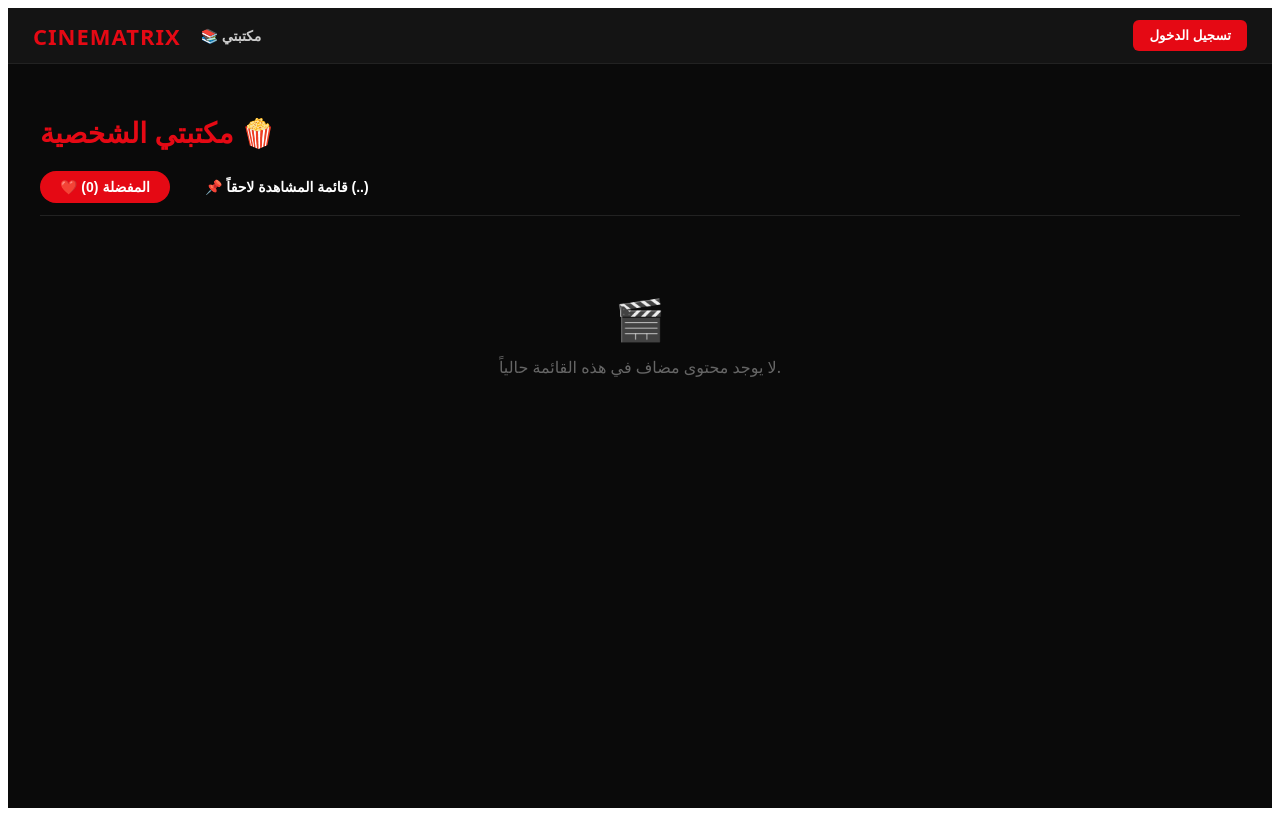
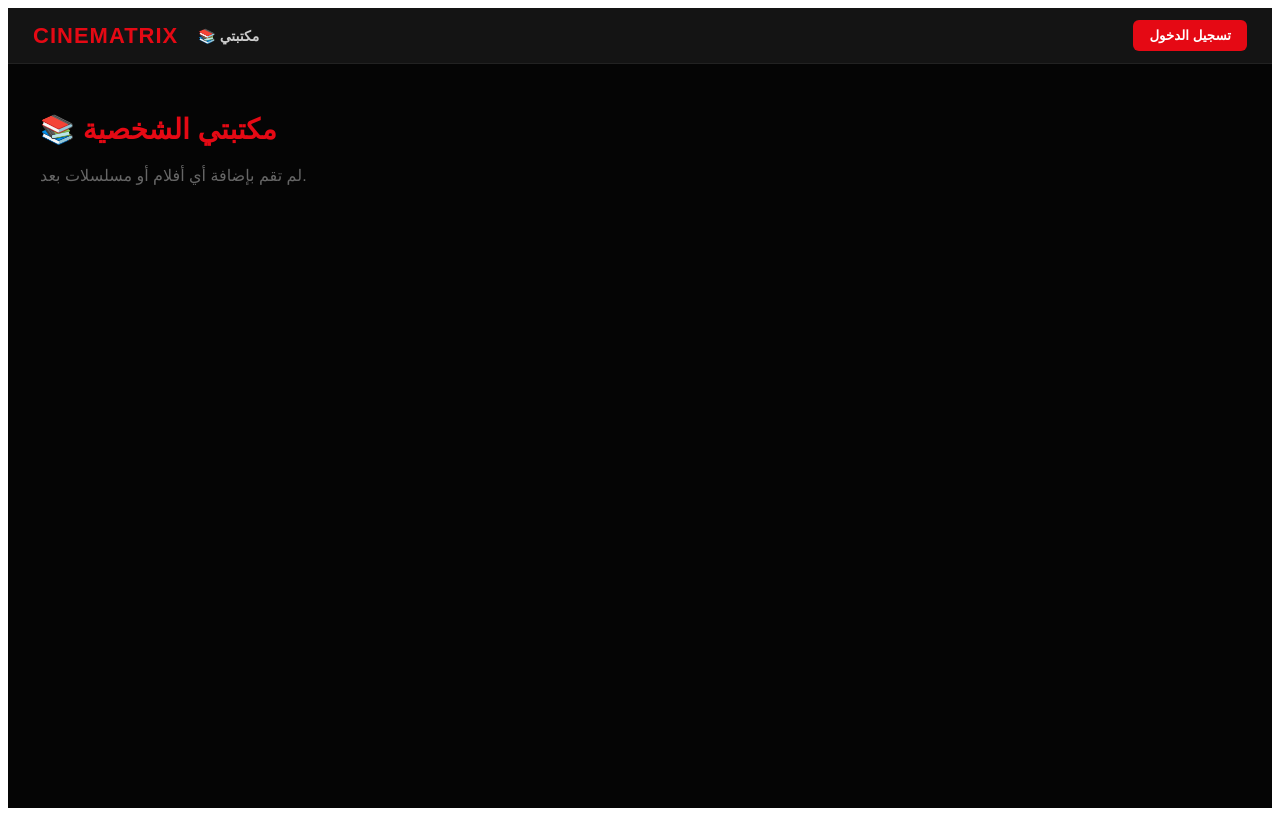
Before and after one commit to NawafAl58/Movie-time, a Next.js app: page /my-library in a window 1280 px wide. Built offline with nearby package versions, Linux system fonts and the light colour scheme.

Commit message:
Update my-library.js

```diff
--- a/pages/my-library.js
+++ b/pages/my-library.js
@@ -1,101 +1,48 @@
+// pages/my-library.js
 import { useState, useEffect } from 'react';
+import Head from 'next/head';
+import Link from 'next/link';
+import Navbar from '../components/Navbar';
 import { supabase } from '../lib/supabaseClient';
-import Link from 'next/link';
-import Head from 'next/head';
-import Navbar from '../components/Navbar';
 
 export default function MyLibrary() {
-  const [activeTab, setActiveTab] = useState('favorites');
   const [items, setItems] = useState([]);
   const [loading, setLoading] = useState(true);
 
   useEffect(() => {
-    loadLibraryData();
-  }, [activeTab]);
-
-  async function loadLibraryData() {
-    setLoading(true);
-    const { data: { user } } = await supabase.auth.getUser();
-    if (user) {
-      const { data } = await supabase
-        .from('user_library')
-        .select('*')
-        .eq('user_id', user.id)
-        .eq('list_type', activeTab)
-        .order('created_at', { ascending: false });
-
-      setItems(data || []);
+    async function loadLibrary() {
+      const { data: { user } } = await supabase.auth.getUser();
+      if (user) {
+        const { data } = await supabase.from('user_library').select('*').eq('user_id', user.id);
+        setItems(data || []);
+      }
+      setLoading(false);
     }
-    setLoading(false);
-  }
+    loadLibrary();
+  }, []);
 
   return (
-    <div style={{ backgroundColor: '#0a0a0a', color: '#fff', minHeight: '100vh', fontFamily: 'system-ui' }}>
-      <Head><title>Cinematrix - مكتبتي الخاصّة</title></Head>
+    <div style={{ backgroundColor: '#050505', color: '#fff', minHeight: '100vh', fontFamily: 'sans-serif' }}>
+      <Head><title>مكتبتي - Cinematrix</title></Head>
       <Navbar />
 
-      <div style={{ maxWidth: '1200px', margin: '0 auto', padding: '30px 20px' }}>
-        <h1 style={{ fontSize: '28px', color: '#e50914', fontWeight: '800', marginBottom: '20px' }}>
-          مكتبتي الشخصية 🍿
-        </h1>
-
-        <div style={{ display: 'flex', gap: '15px', borderBottom: '1px solid #222', paddingBottom: '12px', marginBottom: '25px' }}>
-          <button
-            onClick={() => setActiveTab('favorites')}
-            style={{
-              backgroundColor: activeTab === 'favorites' ? '#e50914' : 'transparent',
-              color: '#fff',
-              border: 'none',
-              padding: '8px 20px',
-              borderRadius: '20px',
-              fontWeight: 'bold',
-              cursor: 'pointer',
-              fontSize: '14px'
-            }}
-          >
-            ❤️ المفضلة ({activeTab === 'favorites' ? items.length : '..'})
-          </button>
-
-          <button
-            onClick={() => setActiveTab('watchlist')}
-            style={{
-              backgroundColor: activeTab === 'watchlist' ? '#0070f3' : 'transparent',
-              color: '#fff',
-              border: 'none',
-              padding: '8px 20px',
-              borderRadius: '20px',
-              fontWeight: 'bold',
-              cursor: 'pointer',
-              fontSize: '14px'
-            }}
-          >
-            📌 قائمة المشاهدة لاحقاً ({activeTab === 'watchlist' ? items.length : '..'})
-          </button>
-        </div>
+      <div style={{ padding: '30px', maxWidth: '1200px', margin: '0 auto' }}>
+        <h1 style={{ fontSize: '28px', color: '#e50914', marginBottom: '20px' }}>📚 مكتبتي الشخصية</h1>
 
         {loading ? (
-          <p style={{ color: '#888' }}>جاري تحميل مكتبتك...</p>
+          <p style={{ color: '#888' }}>جاري تحميل المكتبة...</p>
         ) : items.length === 0 ? (
-          <div style={{ textAlign: 'center', padding: '50px 0', color: '#666' }}>
-            <div style={{ fontSize: '40px', marginBottom: '10px' }}>🎬</div>
-            <p style={{ margin: 0 }}>لا يوجد محتوى مضاف في هذه القائمة حالياً.</p>
-          </div>
+          <p style={{ color: '#666' }}>لم تقم بإضافة أي أفلام أو مسلسلات بعد.</p>
         ) : (
-          <div style={{ display: 'grid', gridTemplateColumns: 'repeat(auto-fill, minmax(170px, 1fr))', gap: '20px' }}>
+          <div style={{ display: 'grid', gridTemplateColumns: 'repeat(auto-fill, minmax(150px, 1fr))', gap: '20px' }}>
             {items.map((item) => (
-              <Link key={item.id} href={`/${item.media_type}/${item.media_id}`} style={{ textDecoration: 'none', color: '#fff' }}>
-                <div style={{ backgroundColor: '#141414', borderRadius: '10px', overflow: 'hidden', border: '1px solid #222' }}>
-                  <img
-                    src={`https://image.tmdb.org/t/p/w300${item.poster_path}`}
-                    alt={item.title}
-                    style={{ width: '100%', height: '255px', objectFit: 'cover' }}
-                  />
-                  <div style={{ padding: '12px' }}>
-                    <p style={{ fontSize: '13px', fontWeight: 'bold', margin: '0 0 5px 0', whiteSpace: 'nowrap', overflow: 'hidden', textOverflow: 'ellipsis' }}>
-                      {item.title}
-                    </p>
-                    <span style={{ fontSize: '11px', color: '#ffc107', fontWeight: 'bold' }}>
-                      ★ {item.vote_average ? Number(item.vote_average).toFixed(1) : 'N/A'}
+              <Link key={item.id} href={`/movie/${item.media_id}?type=${item.media_type}`} style={{ textDecoration: 'none', color: '#fff' }}>
+                <div style={{ backgroundColor: '#111', borderRadius: '8px', overflow: 'hidden', border: '1px solid #222' }}>
+                  <img src={`https://image.tmdb.org/t/p/w300${item.poster_path}`} alt={item.title} style={{ width: '100%', height: '220px', objectFit: 'cover' }} />
+                  <div style={{ padding: '10px' }}>
+                    <p style={{ fontSize: '13px', fontWeight: 'bold', margin: 0, whiteSpace: 'nowrap', overflow: 'hidden', textOverflow: 'ellipsis' }}>{item.title}</p>
+                    <span style={{ fontSize: '11px', color: item.list_type === 'favorites' ? '#e50914' : '#ffb703' }}>
+                      {item.list_type === 'favorites' ? '❤️ مفضلة' : '📌 مشاهدة لاحقاً'}
                     </span>
                   </div>
                 </div>
```
